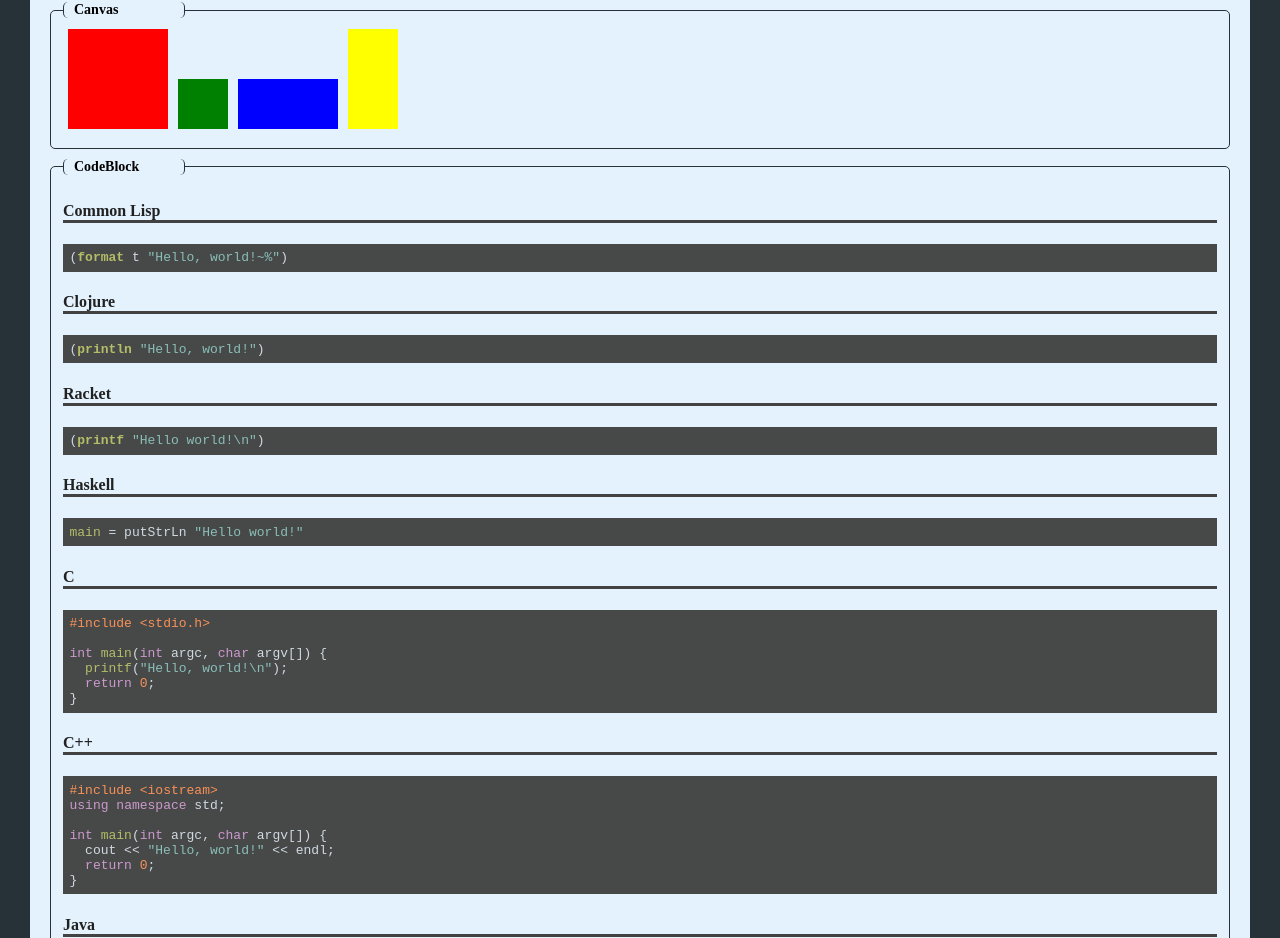
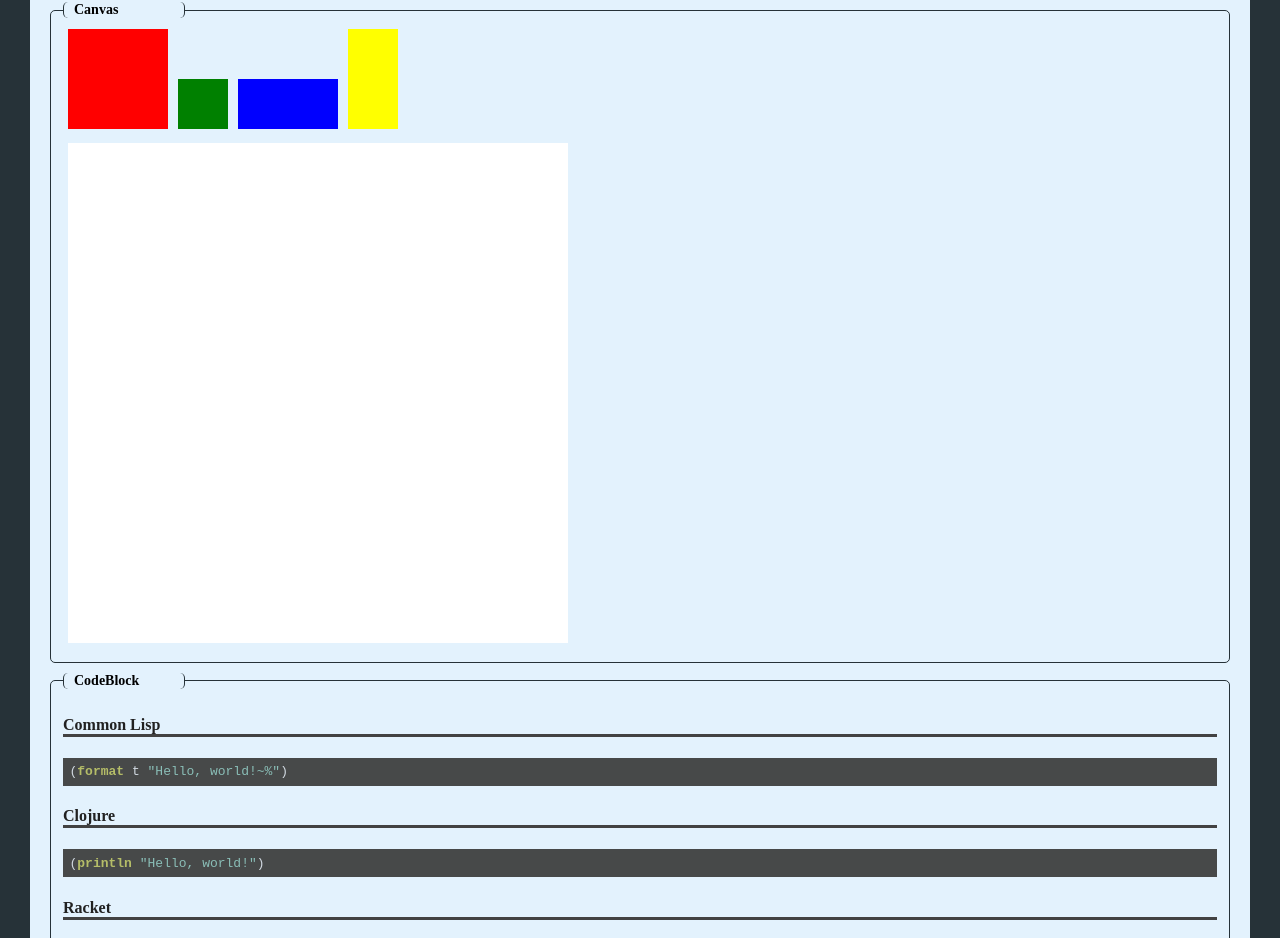
Before and after one commit to fireflower0/react-typescript-practice, a React app: page / in a window 1280 px wide. Shown: the part 1634-2572 px from the top of the page. Built offline with nearby package versions, Linux system fonts and the light colour scheme.

Commit message:
Fixed a home

```diff
--- a/src/components/pages/Home.tsx
+++ b/src/components/pages/Home.tsx
@@ -297,6 +297,9 @@ const Home: React.FC = () => {
             <Canvas color="green" width={50} height={50} />
             <Canvas color="blue" width={100} height={50} />
             <Canvas color="yellow" width={50} height={100} />
+            <div>
+              <Canvas color="white" width={500} height={500} />
+            </div>
           </div>
         }
       />
```
